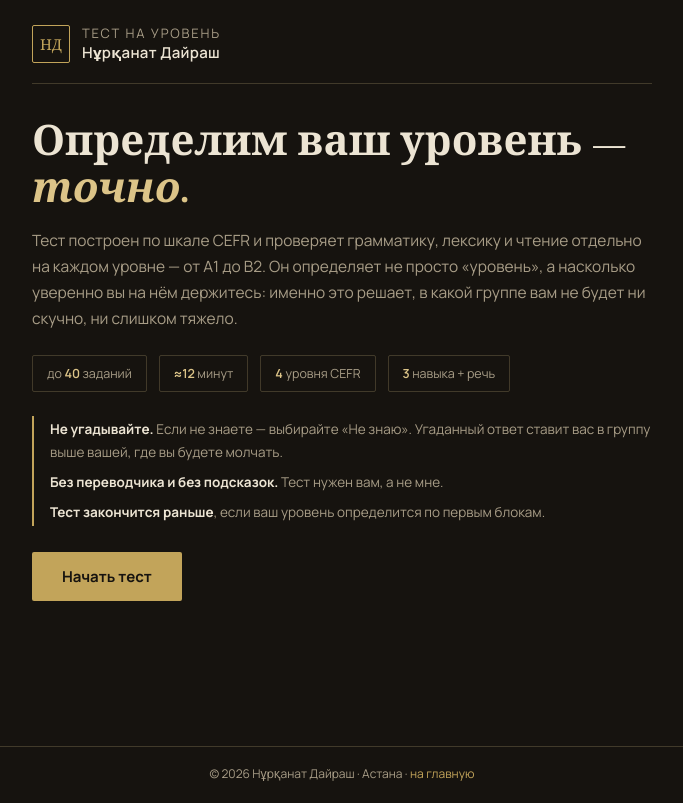
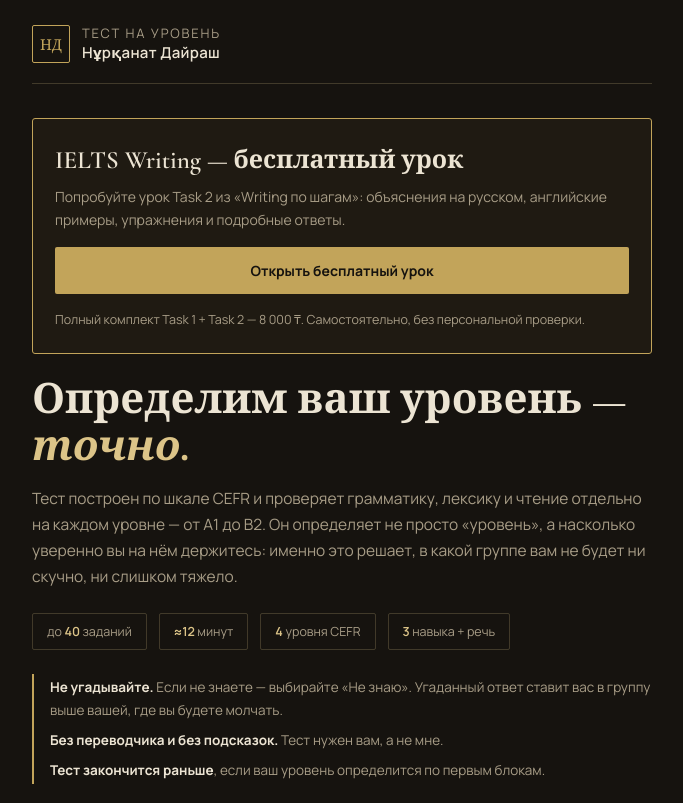
Before and after one commit to Nurkanat-Tau/Nurkanat-Tau.github.io, a plain HTML site: page test.html in a window 1280 px wide. Shown: the top 803 px of the page, without its empty margins (298-981 px from the left). Drawn offline with nearby package versions, Linux system fonts and the light colour scheme.

Commit message:
Add free IELTS Writing lesson link above level test

```diff
--- a/test.html
+++ b/test.html
@@ -138,6 +138,12 @@ footer{text-align:center;padding:18px;font-size:12px;color:var(--on-dark-mut);bo
   </header>
 
   <section class="screen on" id="intro">
+    <aside class="card hi" aria-labelledby="writing-resource-title">
+      <h2 id="writing-resource-title" style="font-family:var(--serif);font-size:25px;font-weight:600;margin-bottom:10px">IELTS Writing — бесплатный урок</h2>
+      <p style="font-size:14px;line-height:1.65;color:var(--on-dark-mut);margin-bottom:16px">Попробуйте урок Task 2 из «Writing по шагам»: объяснения на русском, английские примеры, упражнения и подробные ответы.</p>
+      <a class="btn" style="display:block;padding:14px 16px;font-size:14px" href="https://writing-po-shagam.decent-giant-3899.chatgpt.site/#sample">Открыть бесплатный урок</a>
+      <p class="note">Полный комплект Task 1 + Task 2 — 8 000 ₸. Самостоятельно, без персональной проверки.</p>
+    </aside>
     <h1>Определим ваш уровень — <em>точно.</em></h1>
     <p class="sub">Тест построен по шкале CEFR и проверяет грамматику, лексику и чтение отдельно на каждом уровне — от A1 до B2. Он определяет не просто «уровень», а насколько уверенно вы на нём держитесь: именно это решает, в какой группе вам не будет ни скучно, ни слишком тяжело.</p>
     <div class="facts">
```
